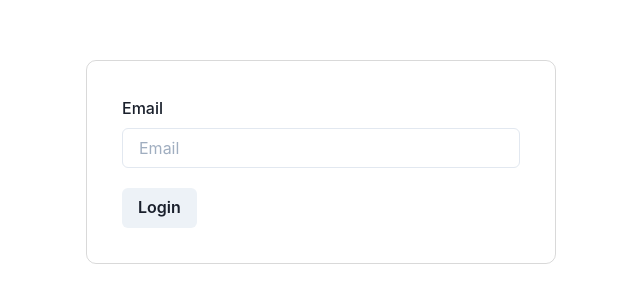
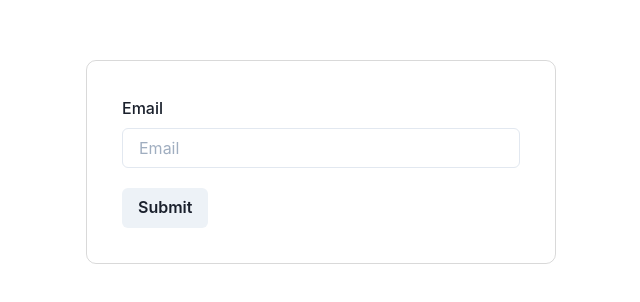
Before and after one commit to gejimayu/reddit-clone, a Next.js app in the folder reddit-clone-web/: page /forget-password in a window 1280 px wide. Shown: the part 140-442 px from the top of the page, without its empty margins (319-959 px from the left). Built offline with nearby package versions, Linux system fonts and the light colour scheme.

Commit message:
Web: Fix wrong button name in forget password

```diff
--- a/reddit-clone-web/src/pages/forget-password.tsx
+++ b/reddit-clone-web/src/pages/forget-password.tsx
@@ -51,7 +51,7 @@ const ForgetPassword: React.FC = () => {
                 marginBottom="20px"
               />
               <Button type="submit" isLoading={isSubmitting}>
-                Login
+                Submit
               </Button>
             </Form>
           )}
```
